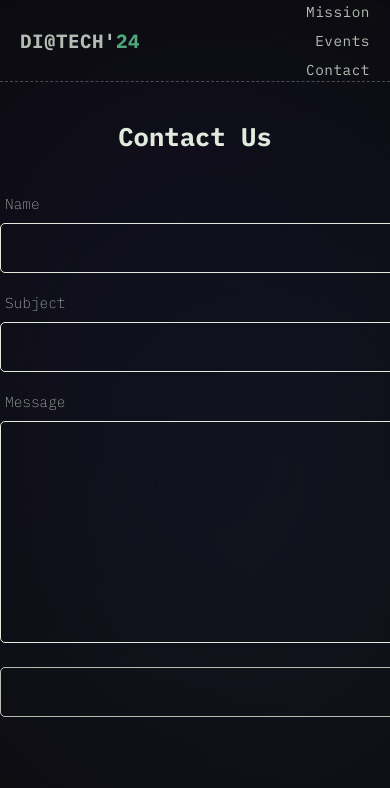
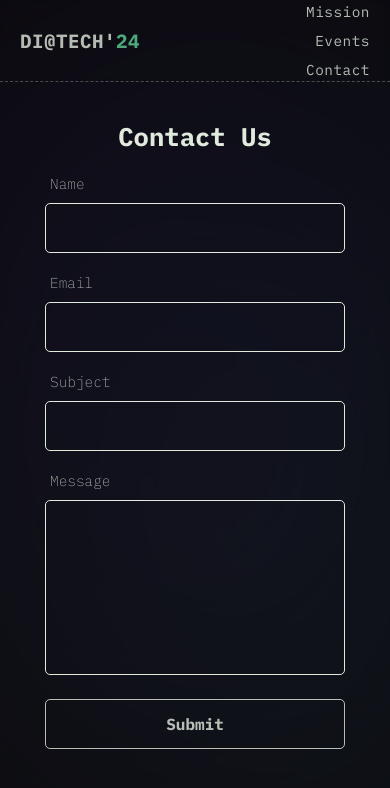
Before and after one commit to hafideledath/DIATech, a React (Create React App) app: page /contact in a window 390 px wide. Shown: the top 788 px of the page. Built offline with nearby package versions, Linux system fonts and the light colour scheme.

Commit message:
contact is responsive now

```diff
--- a/src/Contact.css
+++ b/src/Contact.css
@@ -49,3 +49,37 @@
 #contact button:hover {
     opacity: 1;
 }
+
+@media (max-width: 870px) {
+    #contact {
+        width: 600px;
+    }
+
+    #contact .email-header input {
+        width: 290px;
+    }
+}
+
+@media (max-width: 620px) {
+    #contact {
+        width: 400px;
+    }
+
+    #contact .email-header input {
+        width: 190px;
+    }
+}
+
+@media (max-width: 420px) {
+    #contact .email-header {
+        display: block;
+    }
+
+    #message {
+        height: 175px;
+    }
+
+    #contact .email-header input, #contact {
+        width: 300px !important;
+    }
+}
```
